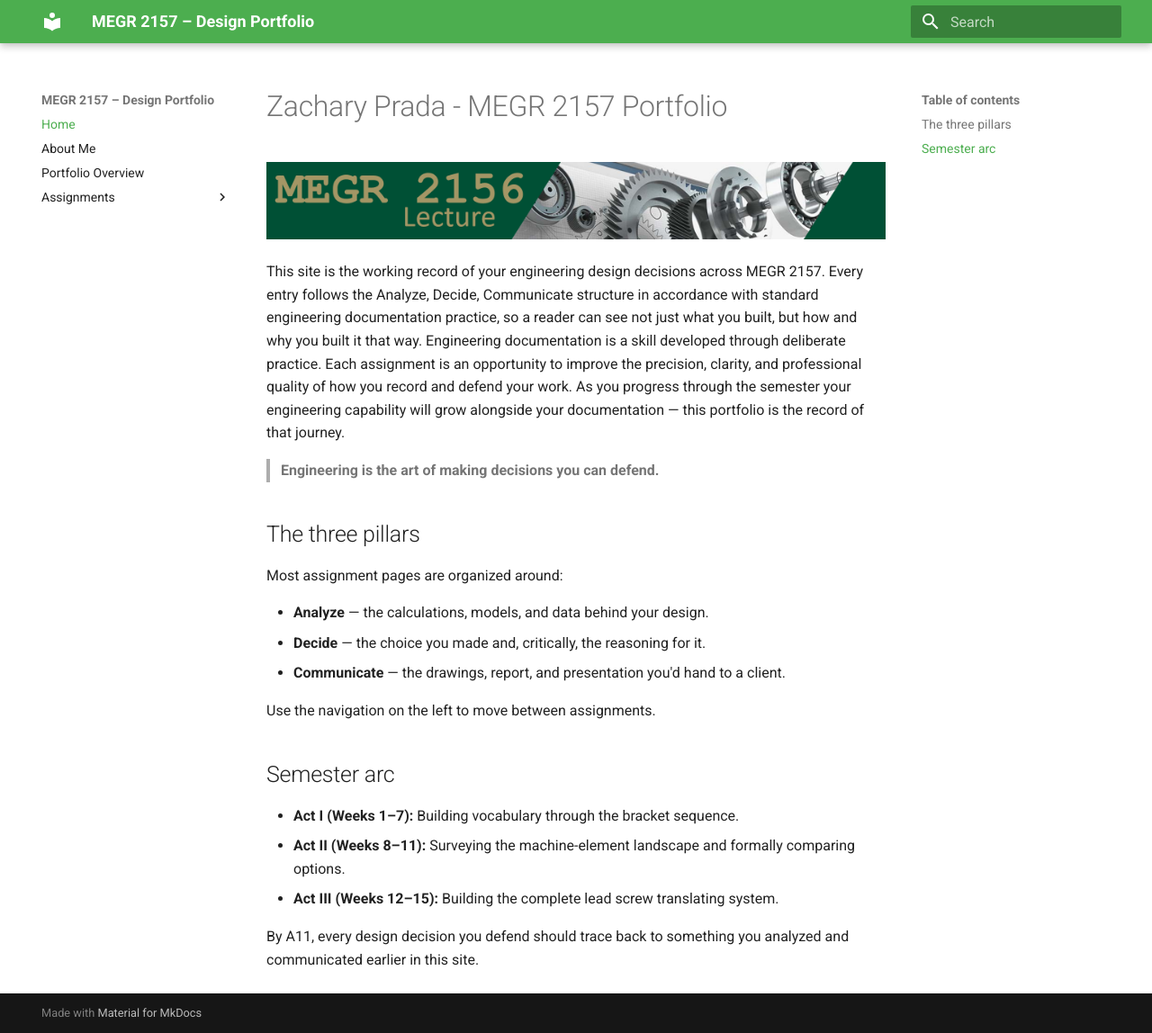
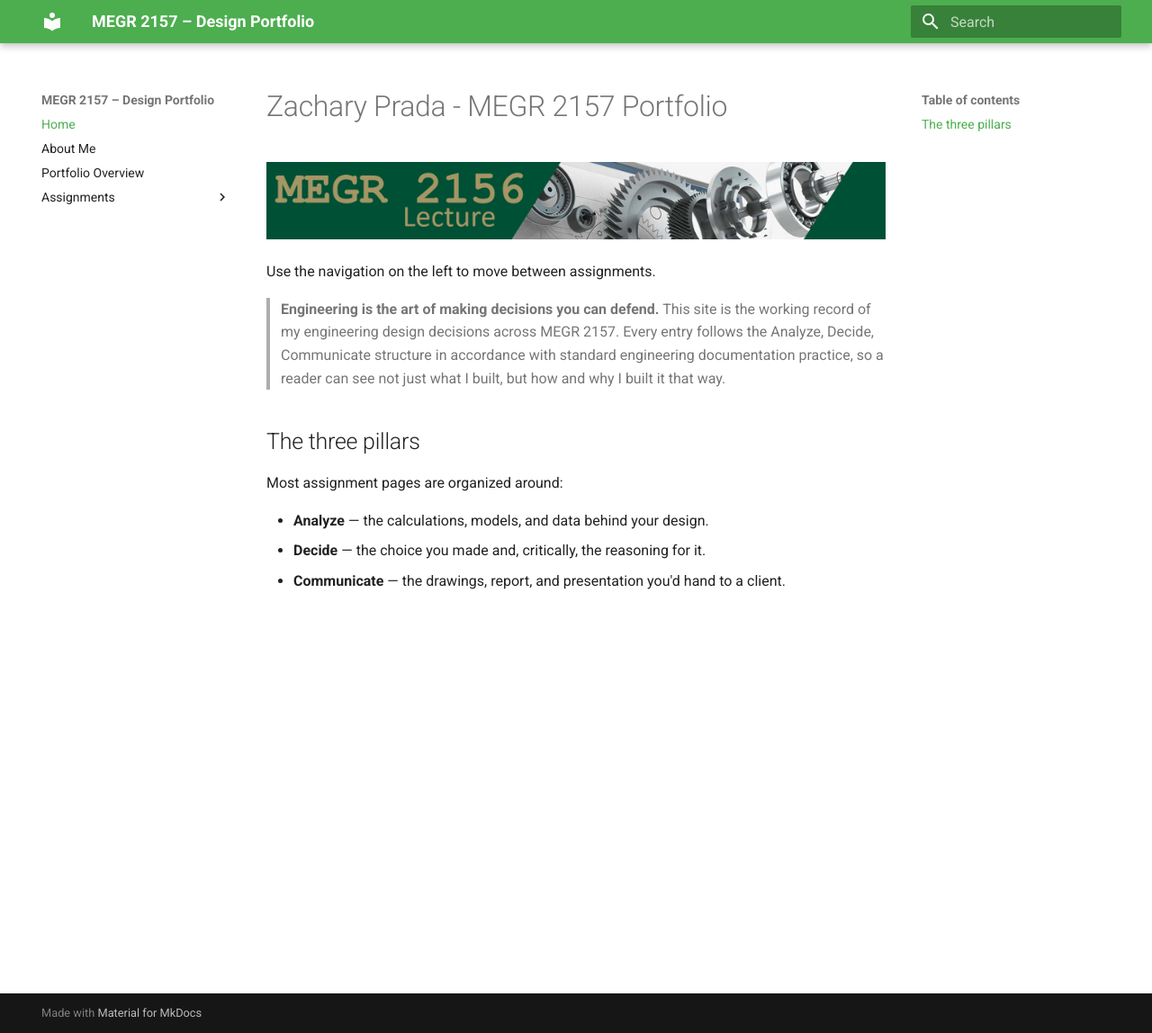
Before and after one commit to ZAPrada/megr2157-portfolio, an MkDocs documentation site: the page built from docs/index.md, in a window 1280 px wide and 1148 px high. Shown: the whole window at 90% size. Built offline with MkDocs 1.6.1 and Material for MkDocs 9.7.7, drawn with Linux system fonts in a browser that asks for light colours.

Commit message:
Update index.md

```diff
--- a/docs/index.md
+++ b/docs/index.md
@@ -2,9 +2,10 @@
 
 ![MEGR 2156-7 Title](MEGR2156title.png)
 
-This site is the working record of your engineering design decisions across MEGR 2157. Every entry follows the Analyze, Decide, Communicate structure in accordance with standard engineering documentation practice, so a reader can see not just what you built, but how and why you built it that way. Engineering documentation is a skill developed through deliberate practice. Each assignment is an opportunity to improve the precision, clarity, and professional quality of how you record and defend your work. As you progress through the semester your engineering capability will grow alongside your documentation — this portfolio is the record of that journey.
+Use the navigation on the left to move between assignments.
 
 > **Engineering is the art of making decisions you can defend.**
+This site is the working record of my engineering design decisions across MEGR 2157. Every entry follows the Analyze, Decide, Communicate structure in accordance with standard engineering documentation practice, so a reader can see not just what I built, but how and why I built it that way.
 
 ## The three pillars
 
@@ -13,13 +14,3 @@ Most assignment pages are organized around:
 - **Analyze** — the calculations, models, and data behind your design.
 - **Decide** — the choice you made and, critically, the reasoning for it.
 - **Communicate** — the drawings, report, and presentation you'd hand to a client.
-
-Use the navigation on the left to move between assignments.
-
-## Semester arc
-
-- **Act I (Weeks 1–7):** Building vocabulary through the bracket sequence.
-- **Act II (Weeks 8–11):** Surveying the machine-element landscape and formally comparing options.
-- **Act III (Weeks 12–15):** Building the complete lead screw translating system.
-
-By A11, every design decision you defend should trace back to something you analyzed and communicated earlier in this site.
```
